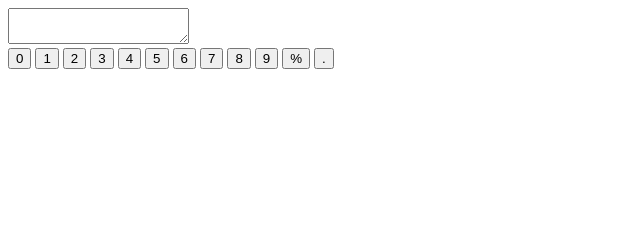
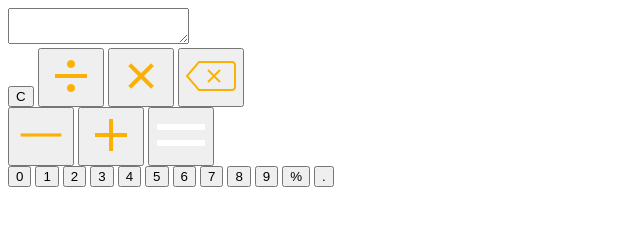
Before and after one commit to Rakeshs-bit/Project_Calculator, a plain HTML site: page index.html in a window 1280 px wide. Shown: the whole page, without its empty margins (0-640 px from the left). Drawn offline with Linux system fonts and the light colour scheme.

Commit message:
final structral layout

```diff
--- a/index.html
+++ b/index.html
@@ -19,11 +19,29 @@
         </div>
         <div class="btn">
           <div class="operators" id="optr1">
-
+            <button class="horizOperators">C</button>
+            <button class="horizOperators">
+              <img src="assets/Division icon.png" alt="">
+            </button>
+            <button class="horizOperators">
+              <img src="assets/Multiplication icon.png" alt="">
+            </button>
+            <button class="horizOperators">
+              <img src="assets/clear icon.png" alt="">
+            </button>
           </div>
           <div class="operators" id="optr2">
-
+            <button class="vertioperator">
+              <img src="assets/minus icon.png" alt="">
+            </button>
+            <button class="vertioperator">
+              <img src="assets/addition icon.png" alt="">
+            </button>
+            <button class="vertioperator">
+              <img src="assets/equal icon.png" alt="">
+            </button>
           </div>
+          <div class="operators" id="optr3"></div>
           <div class="numbers">
             <button class="numbers">0</button>
             <button class="numbers">1</button>
```
Also changed, not shown: assets/Clear icon.png (added), assets/Division icon.png (added), assets/Multiplication icon.png (added), assets/addition icon.png (added), assets/equal icon.png (added), assets/minus icon.png (added).
